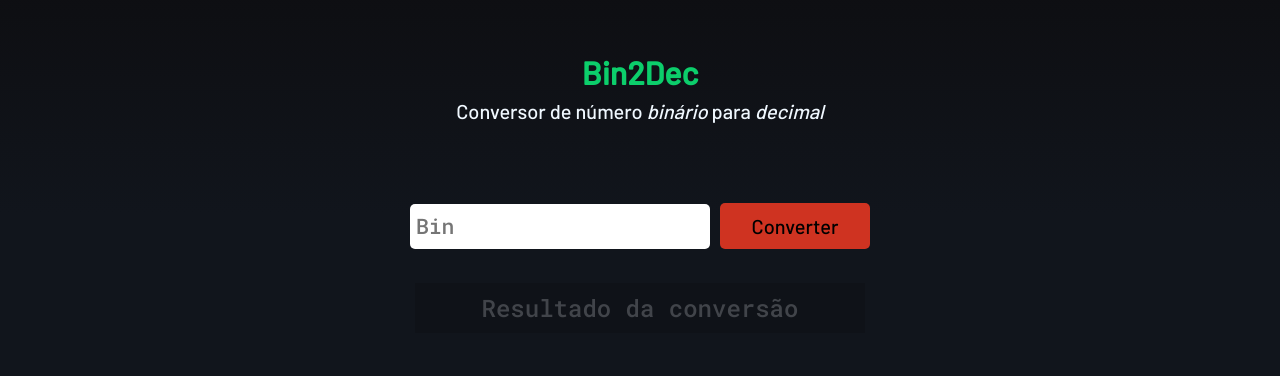
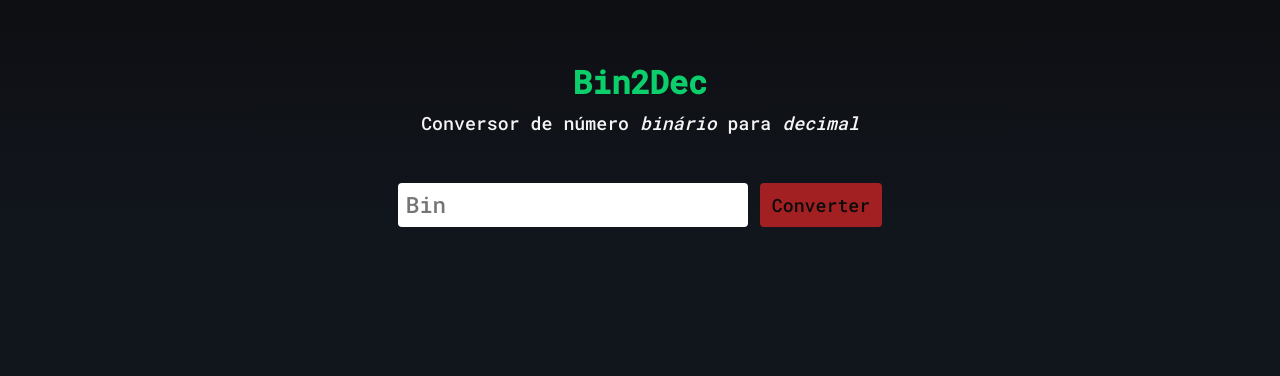
Before and after one commit to SarahBrito/bin2Dec, a plain HTML site: page index.html in a window 1280 px wide. Shown: the part 187-563 px from the top of the page. Drawn offline with Linux system fonts and the light colour scheme.

Commit message:
Atualização do layout

```diff
--- a/bin2Dec.js
+++ b/bin2Dec.js
@@ -1,3 +1,4 @@
+let result = document.querySelector(".main__result")
 
 function toConvert(){
   let bin = document.querySelector(".main__input-bin").value
@@ -9,8 +10,9 @@ function toConvert(){
 
     if (binNumber[i] !="1" && binNumber[i] != "0"){
       isBin = false
+      result.style.display = "none"
       document.querySelector(".msg__error").innerHTML = "Número inválido (digite apenas 0 ou 1)"
-      document.querySelector(".main__result").innerHTML = ""
+
       break
     }
     decNumber += Number(binNumber[i]) * Math.pow(2,i)
@@ -18,8 +20,8 @@ function toConvert(){
 
   if (isBin === true){
 
-    let text = document.querySelector(".main__result")
-    text.style.cssText = "opacity: 0.8;" + "color: #0cce6b;"
+
+    result.style.display = "block"
     document.querySelector(".msg__error").innerHTML = ""
     document.querySelector(".main__result").innerHTML = `${bin}(bin) = ${decNumber}(dec)`
   }
--- a/index.html
+++ b/index.html
@@ -1,5 +1,5 @@
 <!DOCTYPE html>
-<html lang="en">
+<html lang="pt-BR">
 <head>
   <meta charset="UTF-8">
   <meta http-equiv="X-UA-Compatible" content="IE=edge">
@@ -17,7 +17,7 @@
     <div class="msg__error"></div>
 
     <div class="input">
-      <input type="text" class="main__input-bin" placeholder="Bin" maxlength="8">
+      <input type="text" class="main__input-bin" placeholder="Bin" maxlength="8" aria-label="Número binário">
       <input class="button" type="button" value="Converter" onclick="toConvert()">
     </div>
 
--- a/style.css
+++ b/style.css
@@ -1,4 +1,4 @@
-@import url('https://fonts.googleapis.com/css2?family=Barlow:wght@500&display=swap');
+
 @import url('https://fonts.googleapis.com/css2?family=Roboto+Mono:wght@500&display=swap');
 
 *{
@@ -6,14 +6,19 @@
   padding: 0;
   box-sizing: border-box;
 }
+body {
+  background: linear-gradient(360deg, #11151c,#11151c, #0b090a);
+  height: 100vh;
+  display: flex;
+  flex-direction: column;
+  justify-content: center;
+  align-items: center;
+  font-family: 'Roboto Mono', monospace;
+}
 
 header {
   text-align: center;
-  color: aliceblue;
-  margin-bottom: 20px;
-  font-family: 'Barlow', sans-serif;
-  margin-bottom: 50px;
-
+  margin-bottom: 24px;
 }
 
 h1 {
@@ -21,86 +26,80 @@ h1 {
 }
 
 p {
-  padding-top: 8px;
-  font-size: 15pt;
+  font-size: 1.14rem;
+  color: #f5f5f5;
+  padding: 8px;
+}
+
+.main {
+  display: flex;
+  flex-direction: column;
+  color:white;
+  height: 200px;
+  width: 500px;
+}
+
+.main__input-bin {
+
+  width: 70%;
+  height: 44px;
+  padding: 0 8px;
+  font-family: 'Roboto Mono', monospace;
+  font-size: 1.4rem;
+  border-radius: 4px;
+  border: none;
+  outline: none;
+}
+
+.input{
+  display: flex;
+  justify-content: center;
+  gap: 12px;
+
 }
 
 
-body {
-  background: linear-gradient(360deg, #11151c,#11151c, #0b090a);
-  height: 100vh;
-  display: grid;
-  justify-content: center;
-  align-content: center;
-
-}
-
-.main {
-  display: grid;
-  color:white;
-  height: 200px;
-  width: 500px;
-  grid-template-columns: 1fr ;
-  grid-template-rows: 1fr 1fr;
-
-}
-
-.main__input-bin {
-  width: 300px;
-  height: 45px;
-  grid-column-start: 1;
-  font-family: 'Roboto Mono', monospace;
-  font-size: 16pt;
-  margin-right: 6px;
-  padding-left: 6px;
-  border-radius: 5px;
-  border: 0;
-
-}
-.input{
-  margin: 0 auto;
-  margin-top: -70px;
-}
-
 .main__result {
-  display: flex;
-  background: #0b090a;
-  opacity: 0.2;
-  justify-content: center;
-  align-items: center;
-  width: 450px;
-  height: 50px;
-  margin: 0 auto;
-  font-family: 'Roboto Mono', monospace;
-  font-size: 18pt;
-  margin-top: -90px;
+  display: none;
+  background: rgba(11, 9, 10, 0.5);
+  padding: 16px 0;
+  border-radius: 4px;
+  margin-top: 24px;
+  text-align: center;
+  color: #0CCE6B;
+  font-size: 1.4rem;
 
 }
 
 
 .button {
-  background: #CF3321;
-  font-family: 'Barlow', sans-serif;
-  font-size: 15pt;
-  border: 0;
-  width: 150px;
-  height:46px;
-  grid-column-start: 2;
-  grid-row-end: 1;
-  border-radius: 5px;
+  background: #b22222;
+  color: #0b090a;
+  font-family: 'Roboto Mono', monospace;
+  font-size: 1.14rem;
+  border: none;
+  padding: 0 12px;
+  height:44px;
+  border-radius: 4px;
+  opacity: 0.9;
   cursor: pointer;
 }
 
 .button:hover{
-  background-color: #3321CF;
-  color: aliceblue;
-  transition: background 0.4s;
+  opacity: 1;
+  transition: background 0.3s;
 }
 
 .msg__error {
-  margin-left: 22px;
 
-  font-family: 'Roboto Mono', monospace;
-  font-size: 10pt;
+  padding: 8px;
+  font-size: 0.8rem;
   color: red;
 }
+
+@media screen and (max-width: 550px){
+  .main {
+    border: 1px solid red;
+    width: 90vw;
+  }
+}
```
